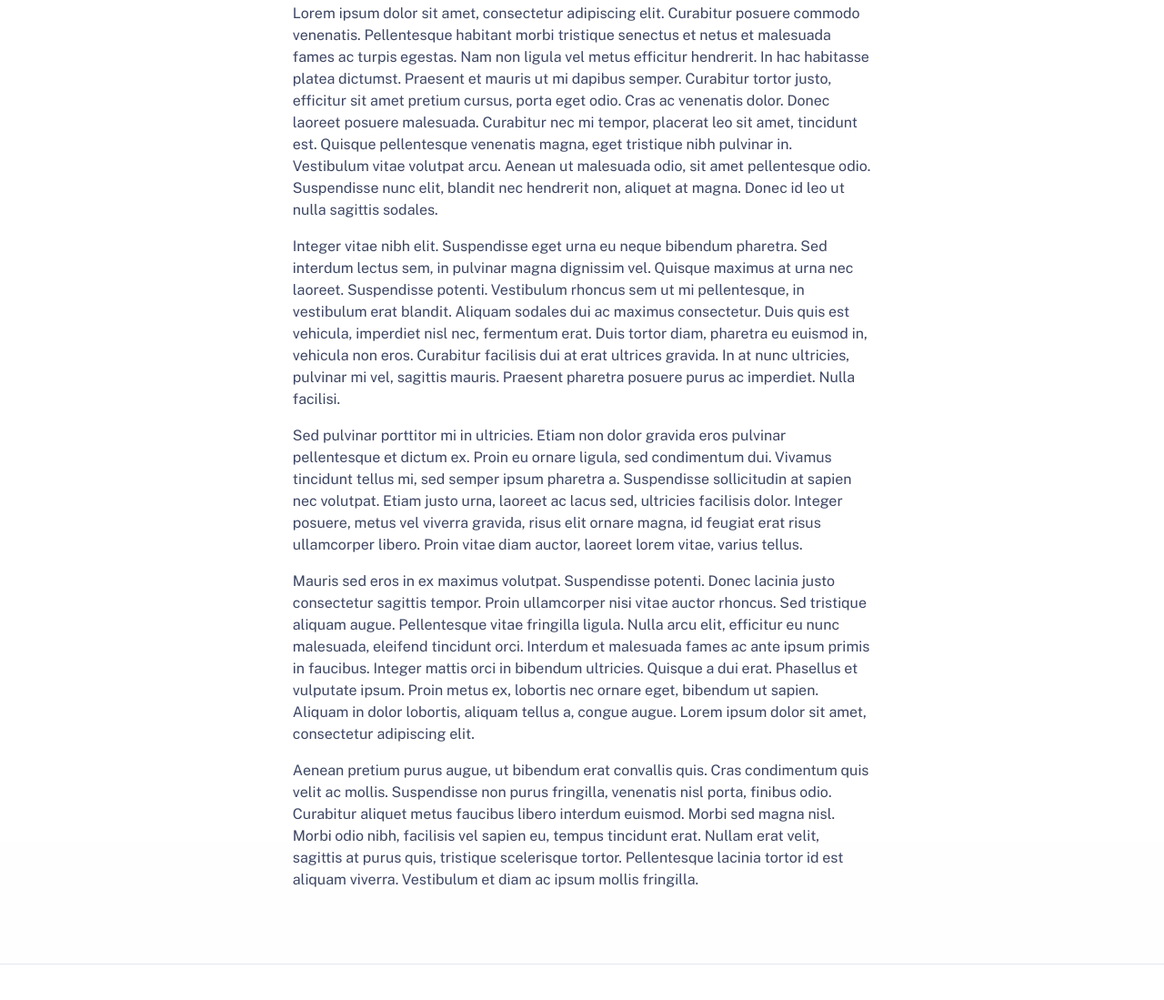
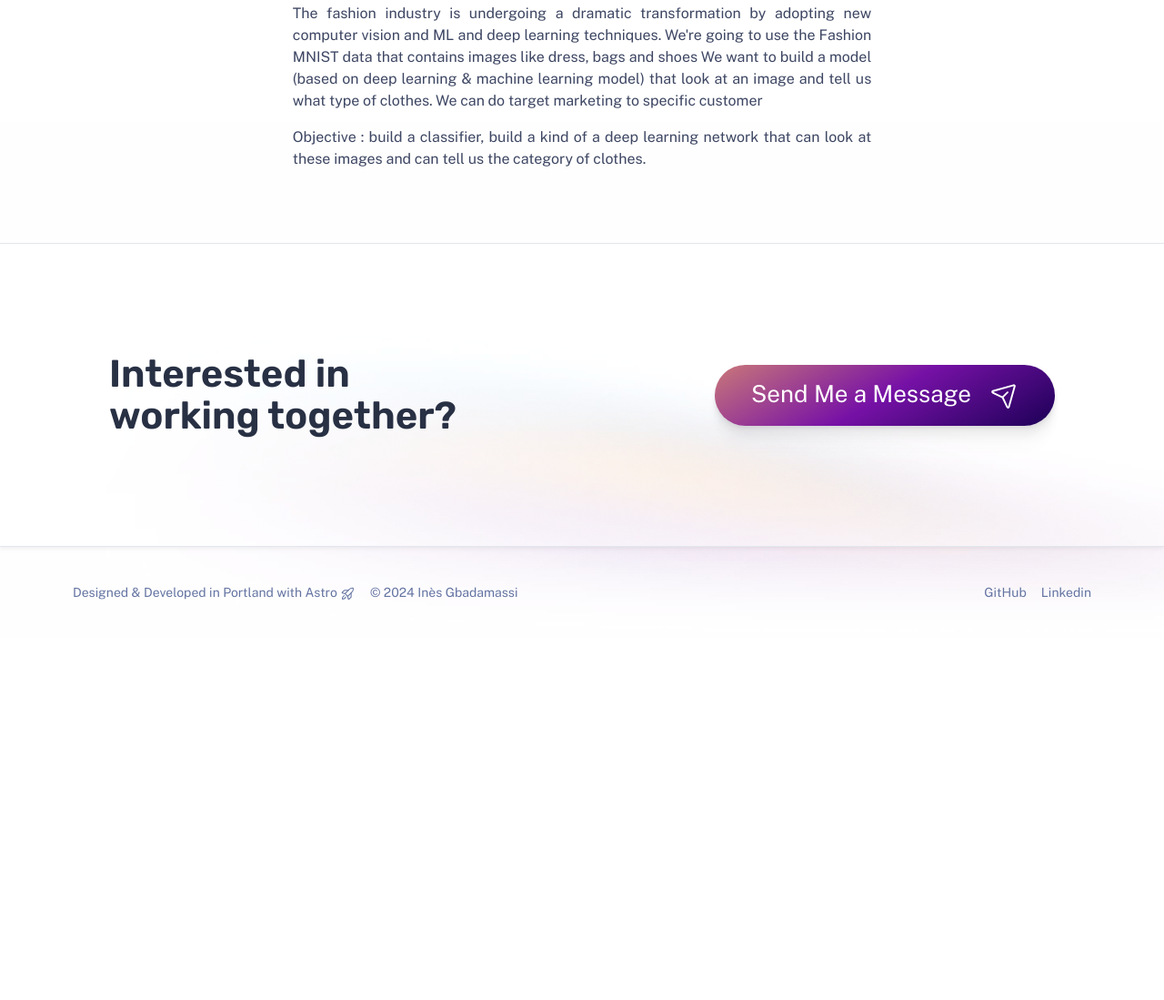
Before and after one commit to I2S9/i2s9.github.io, an Astro site: page /work/bloom-box in a window 1280 px wide. Shown: the part 831-1930 px from the top of the page at 91% size. After the commit the page ends 1533 px from the top, so only its background shows below. Built offline with nearby package versions, Linux system fonts and the light colour scheme; Astro itself is replaced by a stand-in of ours.

Commit message:
Add text to project

```diff
--- a/src/content/work/bloom-box.md
+++ b/src/content/work/bloom-box.md
@@ -11,12 +11,10 @@ tags:
   - Machine learning
 ---
 
-Lorem ipsum dolor sit amet, consectetur adipiscing elit. Curabitur posuere commodo venenatis. Pellentesque habitant morbi tristique senectus et netus et malesuada fames ac turpis egestas. Nam non ligula vel metus efficitur hendrerit. In hac habitasse platea dictumst. Praesent et mauris ut mi dapibus semper. Curabitur tortor justo, efficitur sit amet pretium cursus, porta eget odio. Cras ac venenatis dolor. Donec laoreet posuere malesuada. Curabitur nec mi tempor, placerat leo sit amet, tincidunt est. Quisque pellentesque venenatis magna, eget tristique nibh pulvinar in. Vestibulum vitae volutpat arcu. Aenean ut malesuada odio, sit amet pellentesque odio. Suspendisse nunc elit, blandit nec hendrerit non, aliquet at magna. Donec id leo ut nulla sagittis sodales.
+<p align="justify">
+ The fashion industry is undergoing a dramatic transformation by adopting new computer vision and ML and deep learning techniques. We're going to use the Fashion MNIST data that contains images like dress, bags and shoes We want to build a model (based on deep learning & machine learning model) that look at an image and tell us what type of clothes. We can do target marketing to specific customer
+</p>
 
-Integer vitae nibh elit. Suspendisse eget urna eu neque bibendum pharetra. Sed interdum lectus sem, in pulvinar magna dignissim vel. Quisque maximus at urna nec laoreet. Suspendisse potenti. Vestibulum rhoncus sem ut mi pellentesque, in vestibulum erat blandit. Aliquam sodales dui ac maximus consectetur. Duis quis est vehicula, imperdiet nisl nec, fermentum erat. Duis tortor diam, pharetra eu euismod in, vehicula non eros. Curabitur facilisis dui at erat ultrices gravida. In at nunc ultricies, pulvinar mi vel, sagittis mauris. Praesent pharetra posuere purus ac imperdiet. Nulla facilisi.
-
-Sed pulvinar porttitor mi in ultricies. Etiam non dolor gravida eros pulvinar pellentesque et dictum ex. Proin eu ornare ligula, sed condimentum dui. Vivamus tincidunt tellus mi, sed semper ipsum pharetra a. Suspendisse sollicitudin at sapien nec volutpat. Etiam justo urna, laoreet ac lacus sed, ultricies facilisis dolor. Integer posuere, metus vel viverra gravida, risus elit ornare magna, id feugiat erat risus ullamcorper libero. Proin vitae diam auctor, laoreet lorem vitae, varius tellus.
-
-Mauris sed eros in ex maximus volutpat. Suspendisse potenti. Donec lacinia justo consectetur sagittis tempor. Proin ullamcorper nisi vitae auctor rhoncus. Sed tristique aliquam augue. Pellentesque vitae fringilla ligula. Nulla arcu elit, efficitur eu nunc malesuada, eleifend tincidunt orci. Interdum et malesuada fames ac ante ipsum primis in faucibus. Integer mattis orci in bibendum ultricies. Quisque a dui erat. Phasellus et vulputate ipsum. Proin metus ex, lobortis nec ornare eget, bibendum ut sapien. Aliquam in dolor lobortis, aliquam tellus a, congue augue. Lorem ipsum dolor sit amet, consectetur adipiscing elit.
-
-Aenean pretium purus augue, ut bibendum erat convallis quis. Cras condimentum quis velit ac mollis. Suspendisse non purus fringilla, venenatis nisl porta, finibus odio. Curabitur aliquet metus faucibus libero interdum euismod. Morbi sed magna nisl. Morbi odio nibh, facilisis vel sapien eu, tempus tincidunt erat. Nullam erat velit, sagittis at purus quis, tristique scelerisque tortor. Pellentesque lacinia tortor id est aliquam viverra. Vestibulum et diam ac ipsum mollis fringilla.
+<p align="justify">
+Objective : build a classifier, build a kind of a deep learning network that can look at these images and can tell us the category of clothes.
+</p>
```
